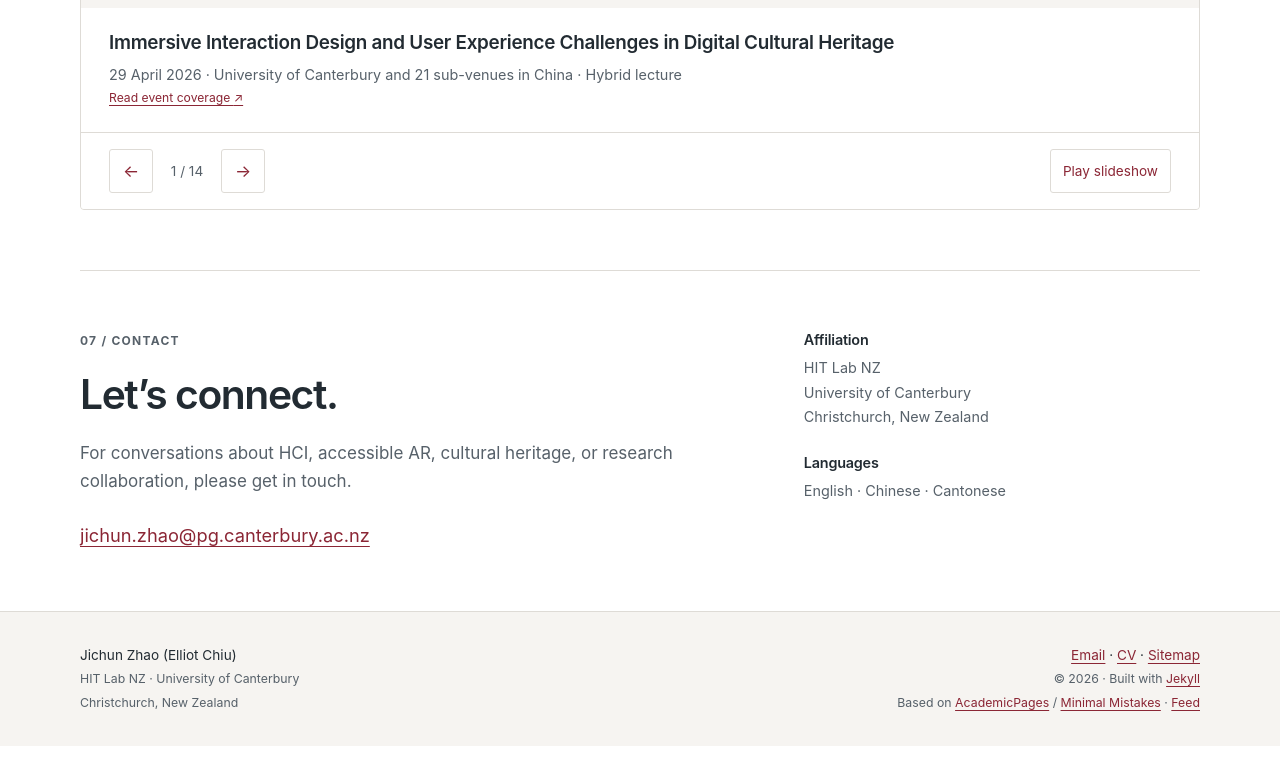
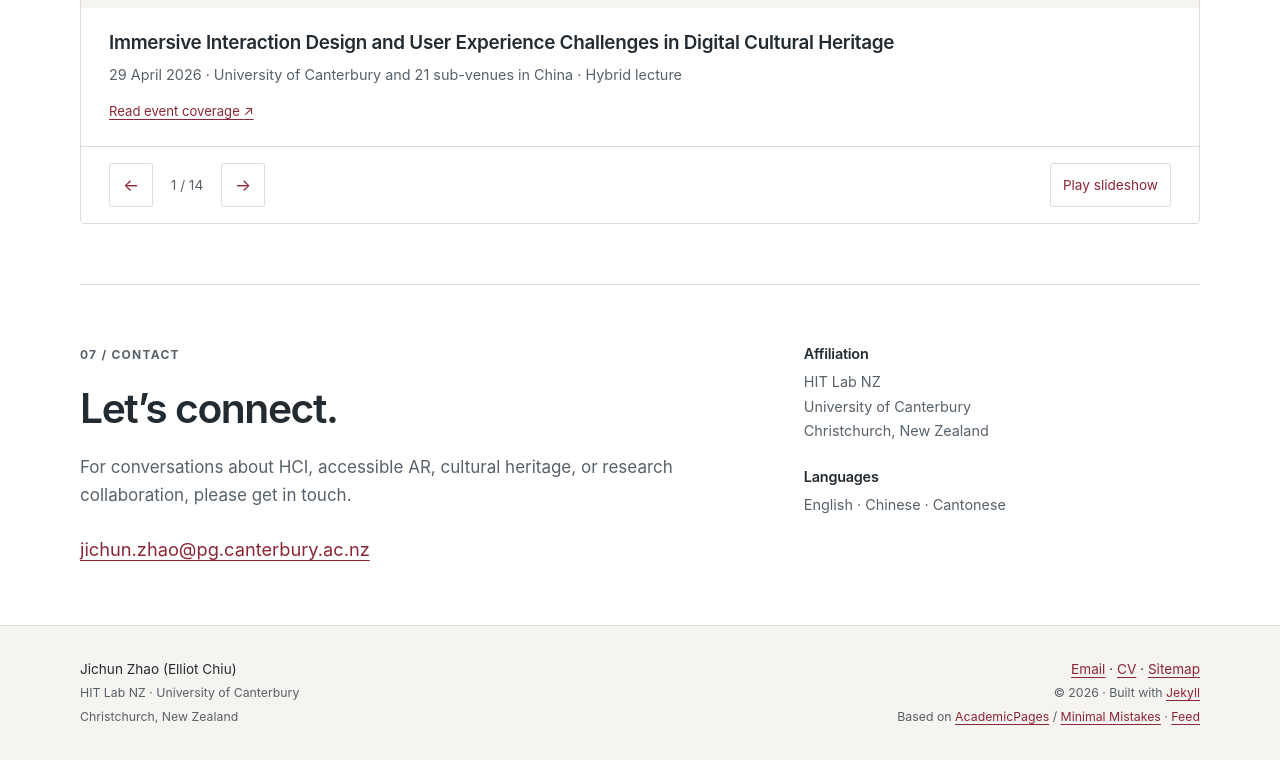
Before and after one commit to Elliot1540/ElliotChiu.github.io, a Jekyll site: the page built from _pages/about.md, in a window 1280 px wide and 1400 px high, scrolled down 4734 px. Shown: the part 640-1400 px from the top of the window. Built offline with Jekyll 4.4.1, drawn with Linux system fonts in a browser that asks for light colours.

Commit message:
Style subtle slideshow progress bar

```diff
--- a/assets/css/academic.css
+++ b/assets/css/academic.css
@@ -188,3 +188,9 @@ html[lang^=zh] h1,html[lang^=zh] h2{letter-spacing:0;line-height:1.4}
 @media(max-width:1000px){.header-inner nav{order:3;flex-basis:100%;justify-content:flex-start}.language-picker{margin-left:auto}.header-inner{display:flex}}
 @media(max-width:650px){.membership-grid{grid-template-columns:1fr}.header-inner{gap:4px 12px}.header-inner nav{margin-top:4px;gap:0 14px}.wordmark{display:block}.exchange-slide figcaption{padding:20px}.carousel-controls{padding:12px 16px;gap:8px}.language-picker select{max-width:120px}html{scroll-padding-top:190px}}
 @media print{.carousel-controls{display:none}.exchange-carousel{break-inside:avoid}}
+
+/* Subtle timer shared by automatic and manual gallery navigation. */
+.carousel-progress{height:4px;background:#f3e9eb;overflow:hidden}
+.carousel-progress>span{display:block;height:100%;width:100%;background:#cda5ad;transform:scaleX(0);transform-origin:left;will-change:transform}
+.event-source{display:inline-block;margin-top:12px;font-size:.82rem}
+@media print{.carousel-progress{display:none}}
```
